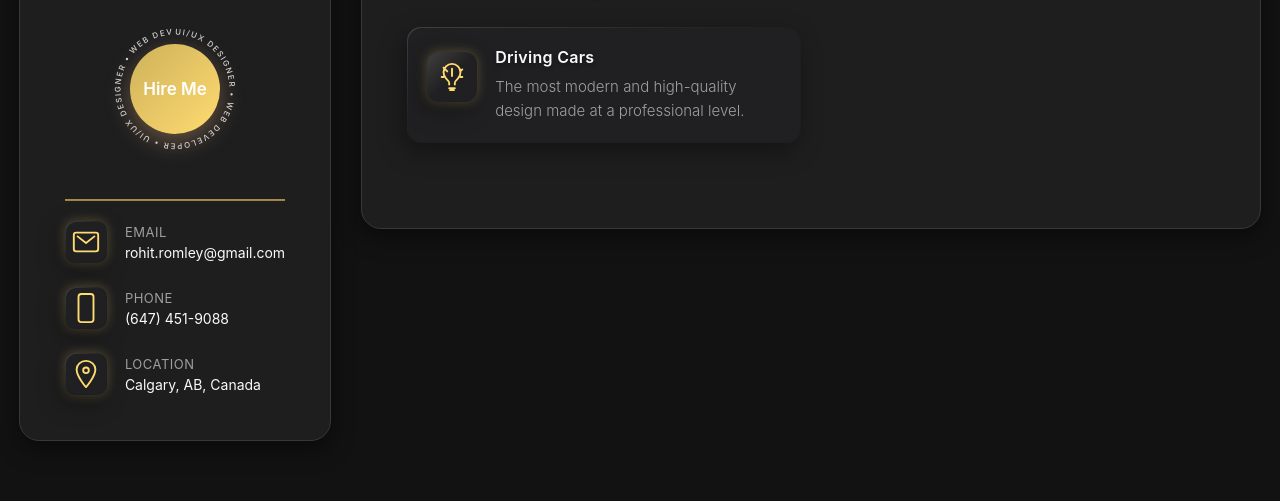
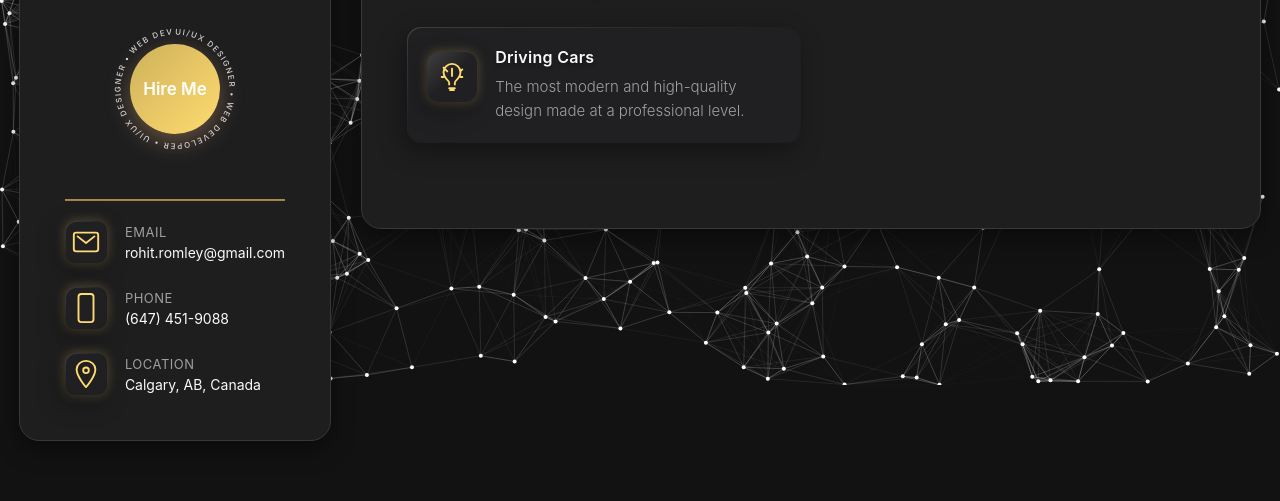
Before and after one commit to rohit-romley/mockaccino-org, a plain HTML site: page portfolios/rohit-r-369b921a3/index.html in a window 1280 px wide. Shown: the part 415-916 px from the top of the page. Drawn offline with Linux system fonts and the light colour scheme; animation ran at ten frames a second.

Commit message:
Update portfolio for Rohit Romley

```diff
--- a/portfolios/rohit-r-369b921a3/index.html
+++ b/portfolios/rohit-r-369b921a3/index.html
@@ -1394,8 +1394,154 @@ main {
     </div>
   </main>
 
-  <!-- Minimal inline tab navigation for deployment -->
+  <!-- Inline particles and tab navigation for deployment -->
   <script>
+    // Portfolio Particles
+    (function() {
+      const canvas = document.getElementById('particles');
+      if (!canvas) return;
+
+      const ctx = canvas.getContext('2d');
+      if (!ctx) return;
+
+      let width = 0;
+      let height = 0;
+      let particles = [];
+
+      const config = {
+        dotRadius: 2,
+        speed: 0.25,
+        lineThreshold: 100,
+        dotColor: '#ffffff',
+        lineColor: '#ffffff',
+      };
+
+      function hexToRgba(hex, alpha) {
+        alpha = alpha || 1;
+        hex = hex.replace(/^#/, '');
+        if (hex.length === 3) {
+          hex = hex.split('').map(ch => ch + ch).join('');
+        }
+        const num = parseInt(hex, 16);
+        const r = (num >> 16) & 255;
+        const g = (num >> 8) & 255;
+        const b = num & 255;
+        return 'rgba(' + r + ', ' + g + ', ' + b + ', ' + alpha + ')';
+      }
+
+      function setSize() {
+        const rect = canvas.getBoundingClientRect();
+        const dpr = window.devicePixelRatio || 1;
+
+        width = rect.width;
+        height = rect.height;
+
+        if (width === 0 || height === 0) return;
+
+        canvas.width = width * dpr;
+        canvas.height = height * dpr;
+        ctx.scale(dpr, dpr);
+
+        const count = Math.floor((width * height) / 2000);
+        particles = [];
+
+        for (let i = 0; i < count; i++) {
+          particles.push({
+            id: i,
+            x: Math.random() * width,
+            y: Math.random() * height,
+            angle: Math.random() * 360,
+            connections: [],
+          });
+        }
+      }
+
+      function react(event) {
+        const rect = canvas.getBoundingClientRect();
+        const x = event.clientX - rect.left;
+        const y = event.clientY - rect.top;
+
+        particles.forEach(particle => {
+          const dist = Math.sqrt((x - particle.x) ** 2 + (y - particle.y) ** 2);
+          const inView =
+            particle.x >= config.dotRadius &&
+            particle.x <= width - config.dotRadius &&
+            particle.y >= config.dotRadius &&
+            particle.y <= height - config.dotRadius;
+
+          if (dist < 100 && inView) {
+            const dx = x - particle.x;
+            const dy = y - particle.y;
+            const newRad = Math.atan2(-dy, -dx);
+            particle.angle = (newRad * 360) / Math.PI;
+            particle.speed = 2;
+          }
+        });
+      }
+
+      function animate() {
+        ctx.clearRect(0, 0, width, height);
+        ctx.fillStyle = config.dotColor;
+
+        particles.forEach(particle => {
+          particle.connections = [];
+
+          particles.forEach(neighbor => {
+            if (
+              neighbor.id === particle.id ||
+              particle.connections.includes(neighbor.id) ||
+              neighbor.connections.includes(particle.id)
+            )
+              return;
+
+            const dist = Math.sqrt((particle.x - neighbor.x) ** 2 + (particle.y - neighbor.y) ** 2);
+            const t = 1 - dist / config.lineThreshold;
+            const alpha = Math.max(0, t) * 0.35;
+
+            if (dist <= config.lineThreshold) {
+              ctx.strokeStyle = hexToRgba(config.lineColor, alpha);
+              ctx.lineWidth = 1;
+              ctx.beginPath();
+              ctx.moveTo(particle.x, particle.y);
+              ctx.lineTo(neighbor.x, neighbor.y);
+              ctx.stroke();
+              particle.connections.push(neighbor.id);
+              neighbor.connections.push(particle.id);
+            }
+          });
+
+          ctx.beginPath();
+          ctx.arc(particle.x, particle.y, config.dotRadius, 0, 2 * Math.PI);
+          ctx.fill();
+
+          const rad = (particle.angle * Math.PI) / 360;
+          particle.x += Math.cos(rad) * (particle.speed || config.speed);
+          particle.y += Math.sin(rad) * (particle.speed || config.speed);
+
+          if (particle.speed && particle.speed > config.speed) {
+            particle.speed -= particle.speed * 0.01;
+          } else {
+            particle.speed = undefined;
+          }
+
+          if (particle.x <= config.dotRadius || particle.x >= width - config.dotRadius) {
+            particle.angle = 360 - particle.angle;
+          }
+          if (particle.y <= config.dotRadius || particle.y >= height - config.dotRadius) {
+            particle.angle = -particle.angle;
+          }
+        });
+
+        requestAnimationFrame(animate);
+      }
+
+      setSize();
+      window.addEventListener('resize', setSize);
+      window.addEventListener('mousemove', react);
+      animate();
+    })();
+
+    // Tab Navigation
     document.addEventListener('DOMContentLoaded', function() {
       const navLinks = document.querySelectorAll('[data-nav-link]');
       const pages = document.querySelectorAll('[data-page]');
@@ -1405,11 +1551,17 @@ main {
           const targetPage = this.textContent.trim().toLowerCase();
 
           navLinks.forEach(l => l.classList.remove('active'));
-          pages.forEach(p => p.style.display = 'none');
+          pages.forEach(p => {
+            p.classList.remove('active');
+            p.style.display = 'none';
+          });
 
           this.classList.add('active');
           const page = document.querySelector('[data-page="' + targetPage + '"]');
-          if (page) page.style.display = 'block';
+          if (page) {
+            page.classList.add('active');
+            page.style.display = 'block';
+          }
         });
       });
 
```
